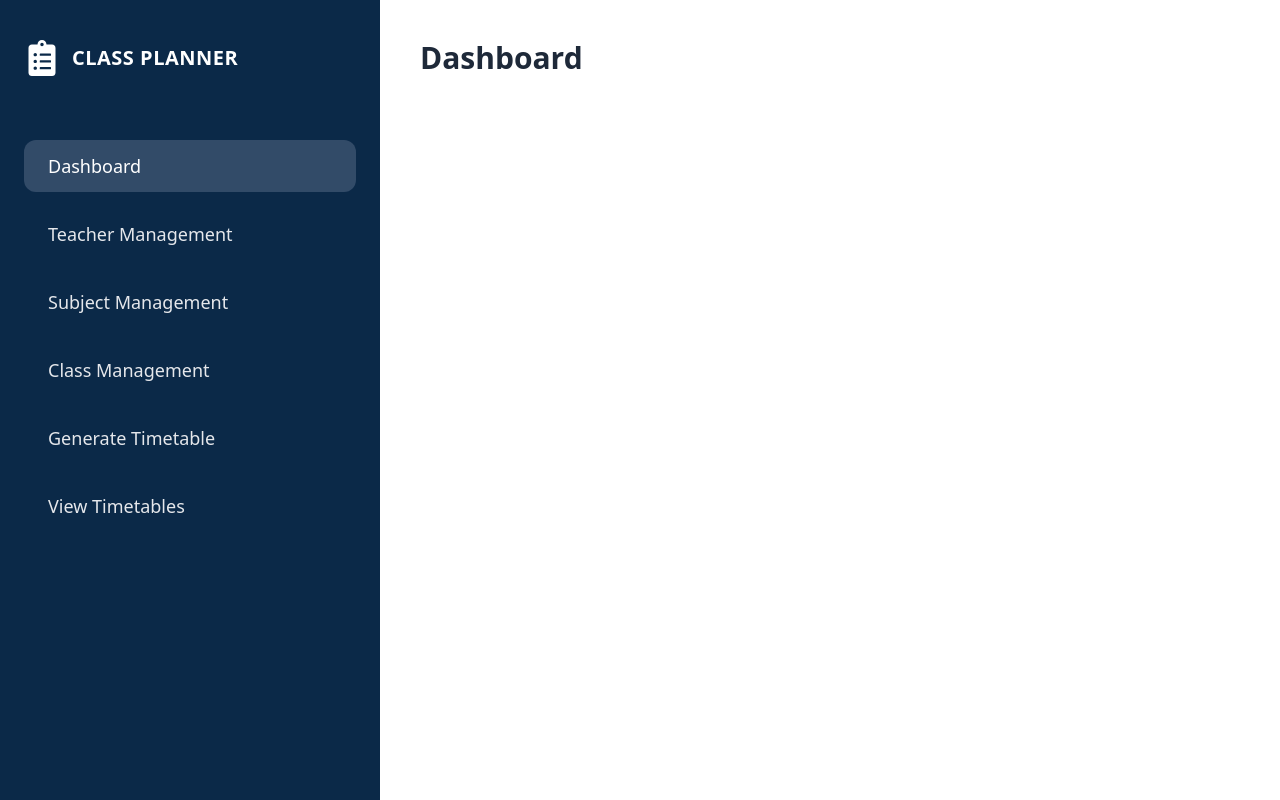
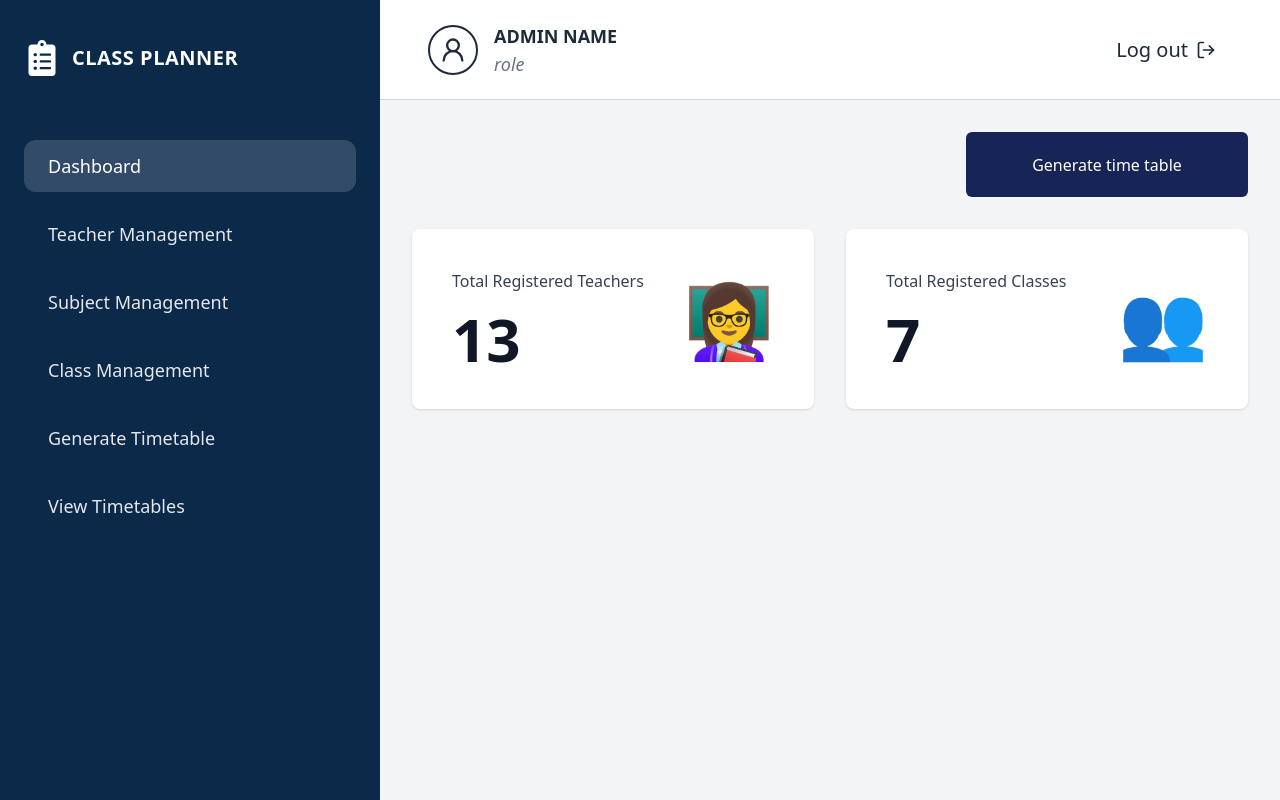
Before and after one commit to HashenWatawala/Community-project, a React app in the folder frontend/: page /dashboard in a window 1280 px wide. Shown: the top 800 px of the page. Built offline with nearby package versions, Linux system fonts and the light colour scheme; sample sign-in values are in the browser's storage; the HTML template or start-up script is replaced by a standard one.

Commit message:
Add Dashboard feature

```diff
--- a/frontend/src/pages/Dashboard/Dashboard.jsx
+++ b/frontend/src/pages/Dashboard/Dashboard.jsx
@@ -1,12 +1,97 @@
-import React from "react";
+import React, { useState, useEffect } from "react";
 import Sidebar from "../../components/Sidebar";
+import Navbar from "../../components/Navbar";
 
 const Dashboard = () => {
+  const [teachersCount, setTeachersCount] = useState(0);
+  const [classesCount, setClassesCount] = useState(0);
+
+  useEffect(() => {
+    // Animate teachers count
+    const teachersTarget = 13;
+    const teachersIncrement = teachersTarget / 50;
+    let teachersCurrent = 0;
+
+    const teachersInterval = setInterval(() => {
+      teachersCurrent += teachersIncrement;
+      if (teachersCurrent >= teachersTarget) {
+        setTeachersCount(teachersTarget);
+        clearInterval(teachersInterval);
+      } else {
+        setTeachersCount(Math.floor(teachersCurrent));
+      }
+    }, 30);
+
+    // Animate classes count
+    const classesTarget = 7;
+    const classesIncrement = classesTarget / 50;
+    let classesCurrent = 0;
+
+    const classesInterval = setInterval(() => {
+      classesCurrent += classesIncrement;
+      if (classesCurrent >= classesTarget) {
+        setClassesCount(classesTarget);
+        clearInterval(classesInterval);
+      } else {
+        setClassesCount(Math.floor(classesCurrent));
+      }
+    }, 30);
+
+    return () => {
+      clearInterval(teachersInterval);
+      clearInterval(classesInterval);
+    };
+  }, []);
+
   return (
     <div className="flex">
       <Sidebar />
-      <div className="flex-1 p-10">
-        <h1 className="text-3xl font-semibold text-gray-800">Dashboard</h1>
+      <div className="flex-1">
+        <Navbar />
+        <div className="p-8 bg-gray-100 min-h-screen">
+          {/* Header */}
+          <div className="flex justify-end mb-8">
+            <button
+              className="bg-blue-950 hover:bg-blue-900 text-white rounded-md text-md font-medium transition-colors"
+              style={{ width: '282px', height: '65px' }}
+            >
+              Generate time table
+            </button>
+          </div>
+
+          {/* Stats Cards */}
+          <div className="grid grid-cols-2 gap-8 max-w-4xl">
+            {/* Teachers Card */}
+            <div className="bg-white rounded-lg shadow p-10">
+              <div className="flex items-center justify-between">
+                <div>
+                  <p className="text-gray-700 text-base mb-4">
+                    Total Registered Teachers
+                  </p>
+                  <p className="text-6xl font-bold text-gray-900">{teachersCount}</p>
+                </div>
+                <div className="text-7xl">
+                  👩‍🏫
+                </div>
+              </div>
+            </div>
+
+            {/* Grades Card */}
+            <div className="bg-white rounded-lg shadow p-10">
+              <div className="flex items-center justify-between">
+                <div>
+                  <p className="text-gray-700 text-base mb-4">
+                    Total Registered Classes
+                  </p>
+                  <p className="text-6xl font-bold text-gray-900">{classesCount}</p>
+                </div>
+                <div className="text-7xl">
+                  👥
+                </div>
+              </div>
+            </div>
+          </div>
+        </div>
       </div>
     </div>
   );
```
Also changed, not shown: 1 other file (tests, documents, lock files or other folders).
